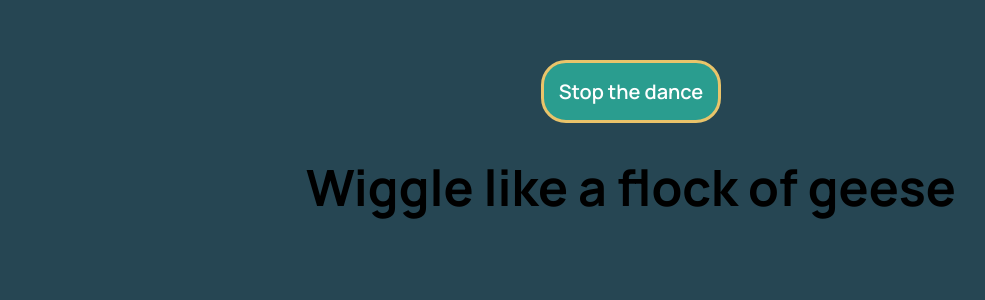
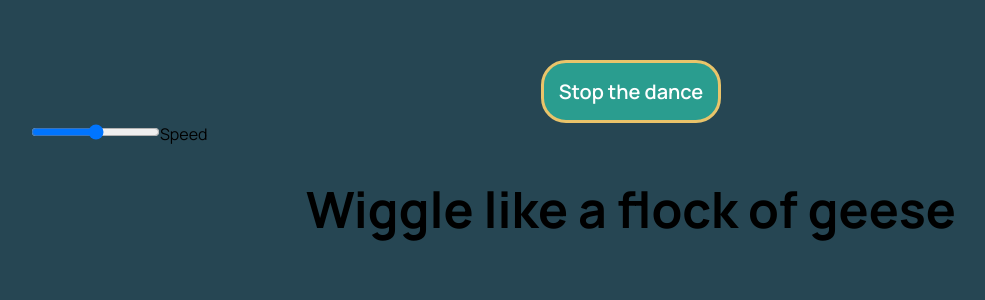
Before and after one commit to MollyJeanB/shake-it-like-a-cheese-stick, a Next.js app: page / in a window 1280 px wide. Both pictures are taken after a click on the button "Begin the dance". Shown: the top 300 px of the page, without its empty margins (9-994 px from the left). Built offline with nearby package versions, Linux system fonts and the light colour scheme.

Commit message:
[F] Implement initial slider markup

```diff
--- a/components/index.ts
+++ b/components/index.ts
@@ -1,2 +1,3 @@
 export { Button } from './button/Button'
+export { Slider } from './slider/Slider'
 export { TextDisplay } from './textDisplay/TextDisplay'
--- /dev/null
+++ b/components/slider/Slider.tsx
@@ -0,0 +1,13 @@
+import React from "react";
+import { SliderInput, SliderLabel, SliderWrapper } from "./slider.styles";
+
+export const Slider: React.FC = () => {
+    return (
+        <SliderWrapper>
+            <SliderInput type="range" min="0" max="100" id="speed" />
+            <SliderLabel>
+                {'Speed'}
+            </SliderLabel>
+        </SliderWrapper>
+    )
+}
--- /dev/null
+++ b/components/slider/slider.styles.ts
@@ -0,0 +1,11 @@
+import { COLORS } from '@/utils/css'
+import styled from 'styled-components'
+
+export const SliderWrapper = styled.div`
+`
+
+export const SliderInput = styled.input`
+`
+
+export const SliderLabel = styled.label`
+`
--- a/pages/index.tsx
+++ b/pages/index.tsx
@@ -2,7 +2,7 @@ import { useState } from 'react'
 import styled from 'styled-components'
 import Head from 'next/head'
 import { Manrope } from 'next/font/google'
-import { Button, TextDisplay } from '@/components'
+import { Button, TextDisplay, Slider } from '@/components'
 import { COLORS } from '@/utils/css'
 
 export const Page = styled.div`
@@ -28,6 +28,7 @@ export default function Home() {
       <Button onClick={() => setGameHasStarted(!gameHasStarted)}>
         { gameHasStarted ? 'Stop the dance' : 'Begin the dance' }
       </Button>
+        { gameHasStarted && <Slider /> }
         <TextDisplay isActive={gameHasStarted} />
         </Page>
       </main>
```
